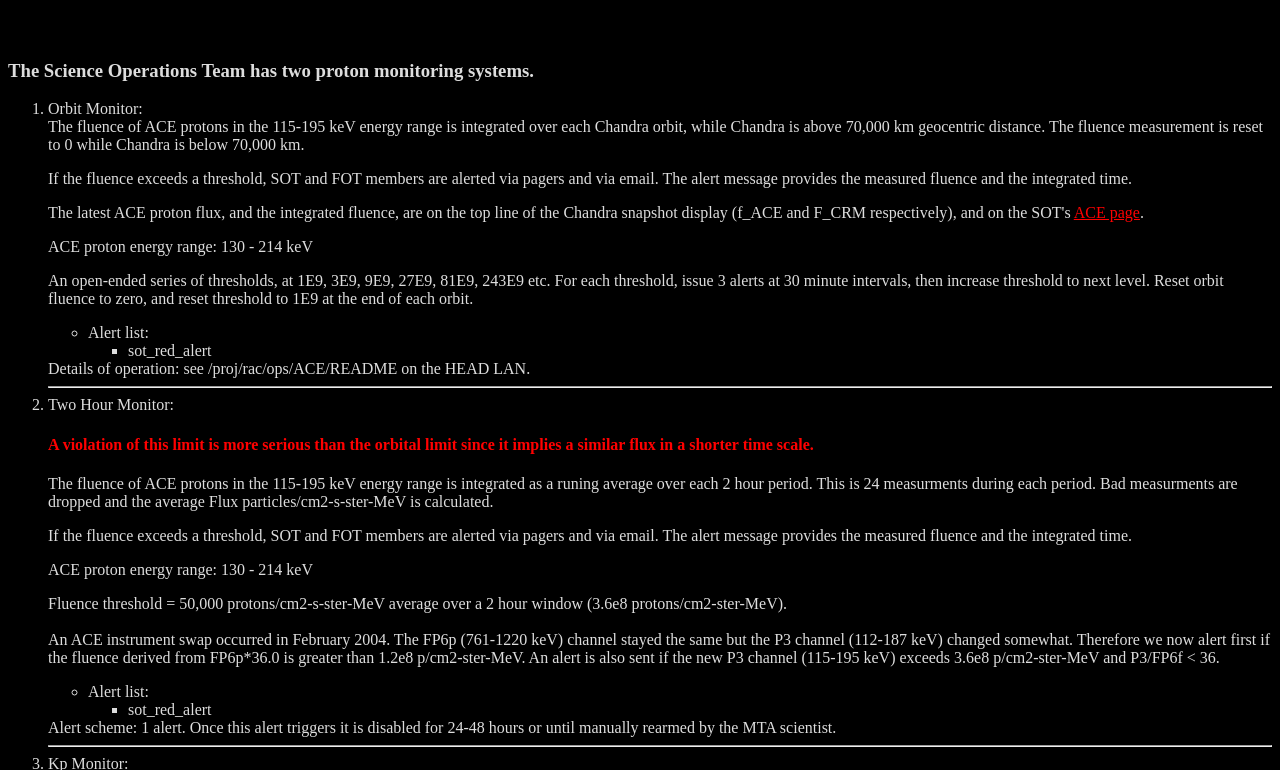
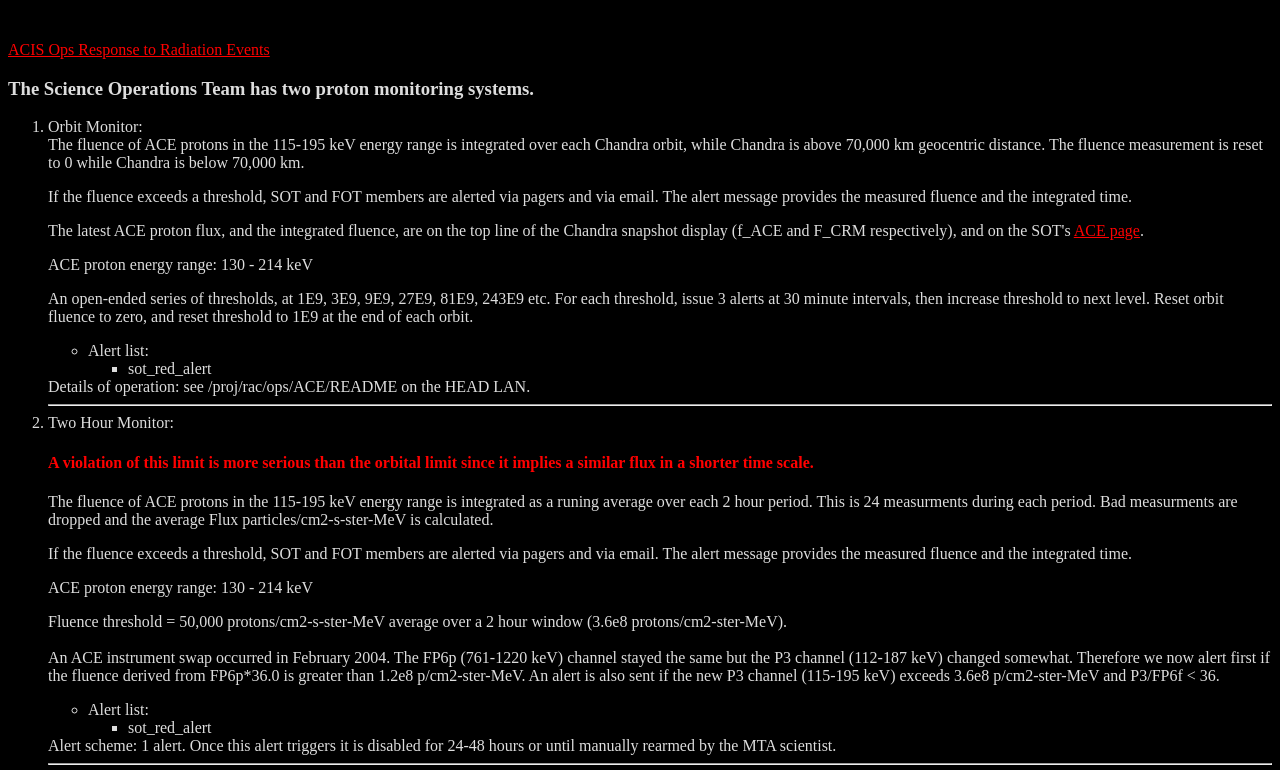
Before and after one commit to chandra-mta/space_weather, a plain HTML site: page about_ace_page.html in a window 1280 px wide. Shown: the part 50-820 px from the top of the page. Drawn offline with Linux system fonts and the light colour scheme.

Commit message:
add acis ops response to radiation link

```diff
--- a/about_ace_page.html
+++ b/about_ace_page.html
@@ -14,6 +14,7 @@
 </center>
 <br>
 <br>
+<a href="http://cxc.cfa.harvard.edu/acis/reb/OnRadiation.html"> ACIS Ops Response to Radiation Events</a><br />
 
 <h3>The Science Operations Team has two proton monitoring systems.</h3>
 <ol>
```
